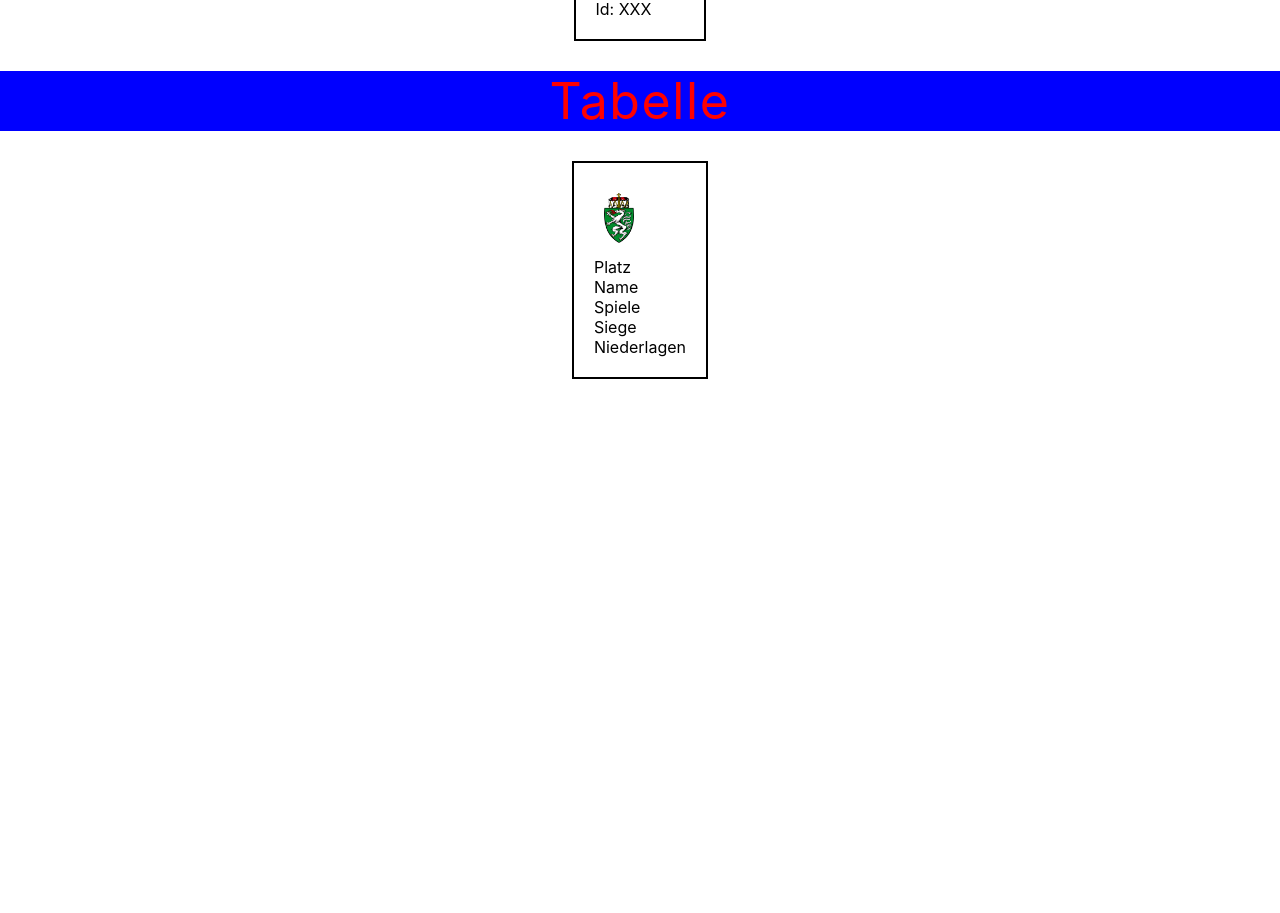
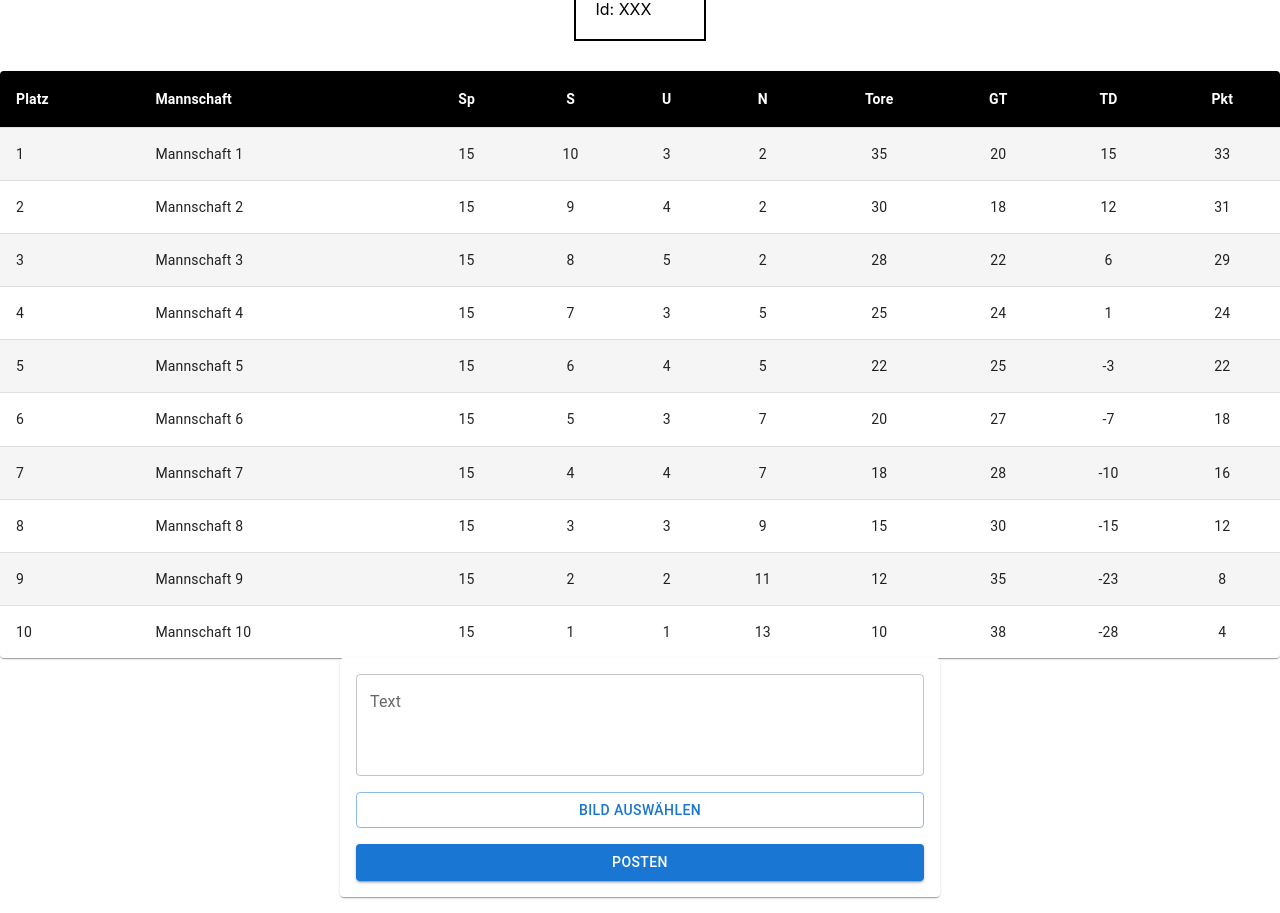
Before and after one commit to MersoLinz/Kleinfeldliga, a React (Create React App) app in the folder frontend/: page / in a window 1280 px wide. Shown: the part 820-1733 px from the top of the page. Before the commit the page ends 1229 px from the top, so only its background shows below. Built offline with nearby package versions, Linux system fonts and the light colour scheme.

Commit message:
tabelle und news post

```diff
--- a/frontend/src/App.js
+++ b/frontend/src/App.js
@@ -4,6 +4,7 @@ import RegisterPlayer from "./components/register";
 import Tabelle from "./components/Tabelle";
 import Teams from "./components/Teams";
 import Wappen from "./components/wappen";
+import News from "./components/news";
 
 function App() {
   return (
@@ -13,6 +14,7 @@ function App() {
       <RegisterPlayer />
       <Teams />
       <Tabelle />
+      <News />
     </>
   );
 }
--- a/frontend/src/components/Tabelle.js
+++ b/frontend/src/components/Tabelle.js
@@ -1,40 +1,111 @@
 import * as React from "react";
-import stmk from "../assets/stmk.png";
+import { styled } from "@mui/material/styles";
+import Table from "@mui/material/Table";
+import TableBody from "@mui/material/TableBody";
+import TableCell, { tableCellClasses } from "@mui/material/TableCell";
+import TableContainer from "@mui/material/TableContainer";
+import TableHead from "@mui/material/TableHead";
+import TableRow from "@mui/material/TableRow";
+import Paper from "@mui/material/Paper";
 
-function Tabelle() {
+const StyledTableCell = styled(TableCell)(({ theme }) => ({
+  [`&.${tableCellClasses.head}`]: {
+    backgroundColor: theme.palette.common.black,
+    color: theme.palette.common.white,
+    fontWeight: "bold",
+  },
+  [`&.${tableCellClasses.body}`]: {
+    fontSize: 14,
+  },
+}));
+
+const StyledTableRow = styled(TableRow)(({ theme }) => ({
+  "&:nth-of-type(odd)": {
+    backgroundColor: theme.palette.action.hover,
+  },
+  "&:last-child td, &:last-child th": {
+    border: 0,
+  },
+}));
+
+function createData(
+  name,
+  spiele,
+  siege,
+  unentschieden,
+  niederlagen,
+  tore,
+  gegentore,
+  punkte
+) {
+  return {
+    name,
+    spiele,
+    siege,
+    unentschieden,
+    niederlagen,
+    tore,
+    gegentore,
+    punkte,
+  };
+}
+
+const rows = [
+  createData("Mannschaft 1", 15, 10, 3, 2, 35, 20, 33),
+  createData("Mannschaft 2", 15, 9, 4, 2, 30, 18, 31),
+  createData("Mannschaft 3", 15, 8, 5, 2, 28, 22, 29),
+  createData("Mannschaft 4", 15, 7, 3, 5, 25, 24, 24),
+  createData("Mannschaft 5", 15, 6, 4, 5, 22, 25, 22),
+  createData("Mannschaft 6", 15, 5, 3, 7, 20, 27, 18),
+  createData("Mannschaft 7", 15, 4, 4, 7, 18, 28, 16),
+  createData("Mannschaft 8", 15, 3, 3, 9, 15, 30, 12),
+  createData("Mannschaft 9", 15, 2, 2, 11, 12, 35, 8),
+  createData("Mannschaft 10", 15, 1, 1, 13, 10, 38, 4),
+];
+
+export default function Spieltabelle() {
   return (
-    <>
-      <div
-        style={{
-          display: "flex",
-          justifyContent: "center",
-          alignItems: "center",
-          backgroundColor: "blue",
-          fontSize: 50,
-          letterSpacing: ".1rem",
-          color: "red",
-        }}
-      >
-        Tabelle
-      </div>
-      <div
-        style={{
-          display: "flex",
-          justifyContent: "center",
-          margin: 30,
-        }}
-        className="container"
-      >
-        <div style={{ gap: 20, border: "2px solid black", padding: 20 }}>
-          <img src={stmk} alt="STMK" style={{ height: 50, margin: 10 }} />
-          <div>Platz</div>
-          <div>Name</div>
-          <div>Spiele</div>
-          <div>Siege</div>
-          <div>Niederlagen</div>
-        </div>
-      </div>
-    </>
+    <TableContainer component={Paper}>
+      <Table sx={{ minWidth: 700 }} aria-label="Spieltabelle">
+        <TableHead>
+          <TableRow>
+            <StyledTableCell>Platz</StyledTableCell>
+            <StyledTableCell>Mannschaft</StyledTableCell>
+            <StyledTableCell align="center">Sp</StyledTableCell>
+            <StyledTableCell align="center">S</StyledTableCell>
+            <StyledTableCell align="center">U</StyledTableCell>
+            <StyledTableCell align="center">N</StyledTableCell>
+            <StyledTableCell align="center">Tore</StyledTableCell>
+            <StyledTableCell align="center">GT</StyledTableCell>
+            <StyledTableCell align="center">TD</StyledTableCell>
+            <StyledTableCell align="center">Pkt</StyledTableCell>
+          </TableRow>
+        </TableHead>
+        <TableBody>
+          {rows.map((row, index) => (
+            <StyledTableRow key={row.name}>
+              <StyledTableCell component="th" scope="row">
+                {index + 1}
+              </StyledTableCell>
+              <StyledTableCell>{row.name}</StyledTableCell>
+              <StyledTableCell align="center">{row.spiele}</StyledTableCell>
+              <StyledTableCell align="center">{row.siege}</StyledTableCell>
+              <StyledTableCell align="center">
+                {row.unentschieden}
+              </StyledTableCell>
+              <StyledTableCell align="center">
+                {row.niederlagen}
+              </StyledTableCell>
+              <StyledTableCell align="center">{row.tore}</StyledTableCell>
+              <StyledTableCell align="center">{row.gegentore}</StyledTableCell>
+              <StyledTableCell align="center">
+                {row.tore - row.gegentore}
+              </StyledTableCell>
+              <StyledTableCell align="center">{row.punkte}</StyledTableCell>
+            </StyledTableRow>
+          ))}
+        </TableBody>
+      </Table>
+    </TableContainer>
   );
 }
-export default Tabelle;
--- /dev/null
+++ b/frontend/src/components/news.js
@@ -0,0 +1,98 @@
+import React, { useState } from "react";
+import {
+  Card,
+  CardContent,
+  Typography,
+  TextField,
+  Button,
+  Grid,
+  CardMedia,
+} from "@mui/material";
+
+const News = () => {
+  const [posts, setPosts] = useState([]);
+  const [text, setText] = useState("");
+  const [image, setImage] = useState(null);
+
+  const handleImageChange = (e) => {
+    const file = e.target.files[0];
+    if (file) {
+      setImage(URL.createObjectURL(file));
+    }
+  };
+
+  const handlePost = () => {
+    if (!text && !image) {
+      alert("Bitte gib einen Text ein oder wähle ein Bild aus.");
+      return;
+    }
+    const newPost = {
+      id: Date.now(),
+      text,
+      image,
+    };
+    setPosts([newPost, ...posts]); // Neuestes zuerst
+    setText("");
+    setImage(null);
+  };
+
+  return (
+    <Grid container direction="column" alignItems="center" spacing={2}>
+      {/* Post Editor */}
+      <Grid item sx={{ width: "100%", maxWidth: 600 }}>
+        <Card sx={{ p: 2 }}>
+          <TextField
+            label="Text"
+            multiline
+            rows={3}
+            fullWidth
+            value={text}
+            onChange={(e) => setText(e.target.value)}
+            sx={{ mb: 2 }}
+          />
+          <Button variant="outlined" component="label" fullWidth sx={{ mb: 2 }}>
+            Bild auswählen
+            <input
+              type="file"
+              hidden
+              accept="image/*"
+              onChange={handleImageChange}
+            />
+          </Button>
+          {image && (
+            <CardMedia
+              component="img"
+              image={image}
+              alt="Vorschau"
+              sx={{ mb: 2, maxHeight: 300, objectFit: "contain" }}
+            />
+          )}
+          <Button variant="contained" onClick={handlePost} fullWidth>
+            Posten
+          </Button>
+        </Card>
+      </Grid>
+
+      {/* Feed */}
+      <Grid item sx={{ width: "100%", maxWidth: 600 }}>
+        {posts.map((post) => (
+          <Card key={post.id} sx={{ mt: 2 }}>
+            {post.image && (
+              <CardMedia
+                component="img"
+                image={post.image}
+                alt="Post Bild"
+                sx={{ maxHeight: 400, objectFit: "contain" }}
+              />
+            )}
+            <CardContent>
+              <Typography variant="body1">{post.text}</Typography>
+            </CardContent>
+          </Card>
+        ))}
+      </Grid>
+    </Grid>
+  );
+};
+
+export default News;
```
